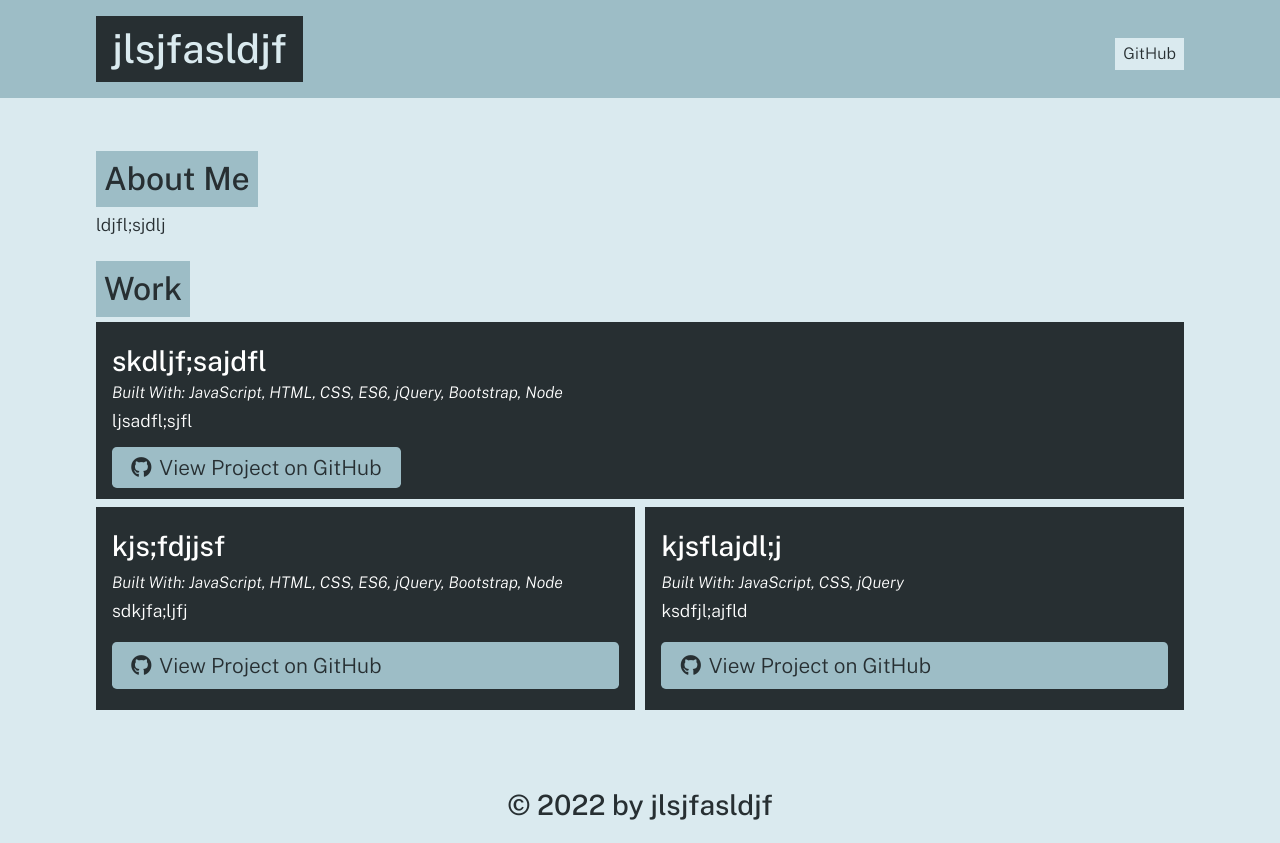
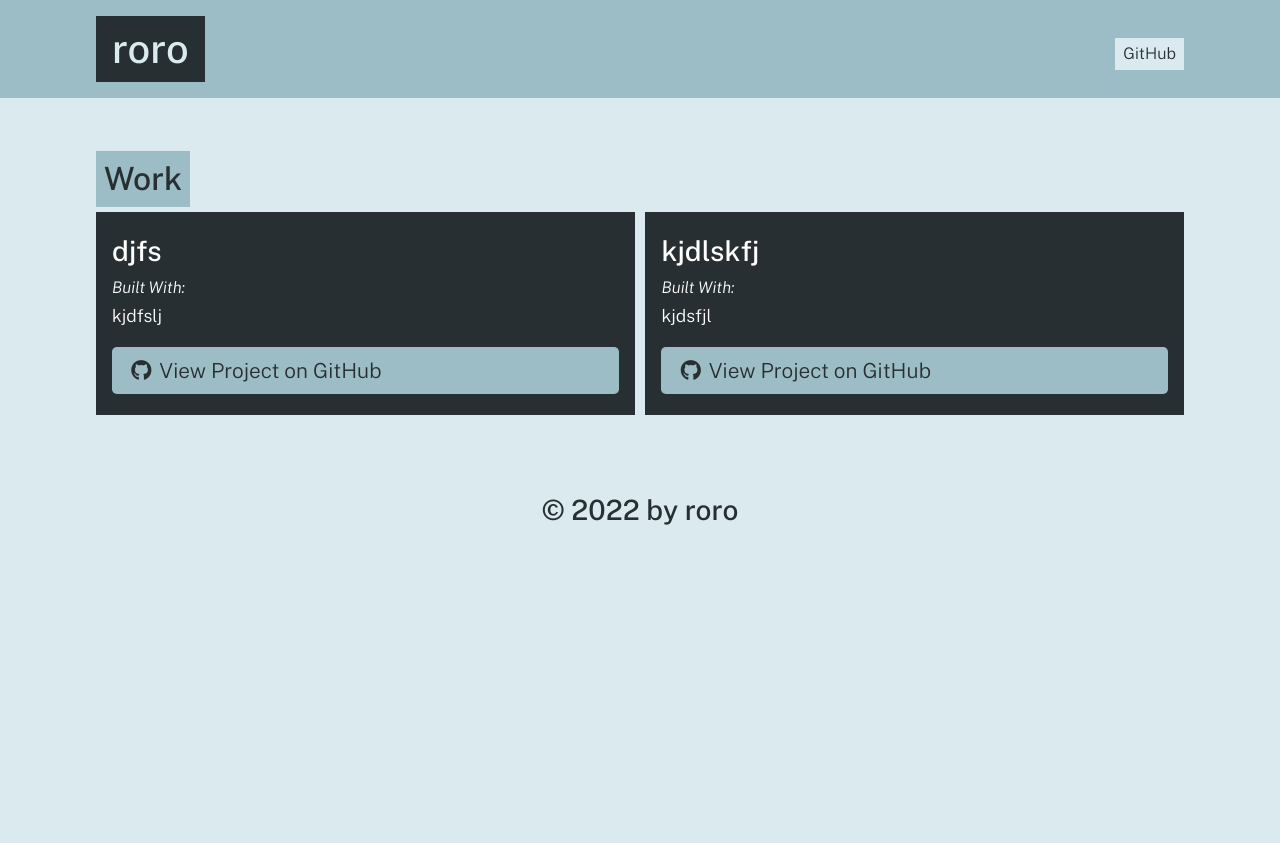
Before and after one commit to RochelleYounger/portfolio-generator, a website: page dist/index.html in a window 1280 px wide. After the commit the page ends 800 px from the top, so only its background shows below. Drawn offline with nearby package versions, Linux system fonts and the light colour scheme.

Commit message:
ran program and it changed distribution files

```diff
--- a/dist/index.html
+++ b/dist/index.html
@@ -15,54 +15,39 @@
     <body>
         <header>
         <div class="container flex-row justify-space-between align-center py-3">
-            <h1 class="page-title text-secondary bg-dark py-2 px-3">jlsjfasldjf</h1>
+            <h1 class="page-title text-secondary bg-dark py-2 px-3">roro</h1>
             <nav class="flex-row">
-            <a class="ml-2 my-1 px-2 py-1 bg-secondary text-dark" href="https://github.com/ljl;j;lj">GitHub</a>
+            <a class="ml-2 my-1 px-2 py-1 bg-secondary text-dark" href="https://github.com/kdlj">GitHub</a>
             </nav>
         </div>
         </header>
         <main class="container my-5">
-
-            <section class="my-3" id="about">
-                <h2 class="text-dark bg-primary p-2 display-inline-block">About Me</h2>
-                <p>ldjfl;sjdlj</p>
-            </section>
 
 
             <section class="my-3" id="portfolio">
                 <h2 class="text-dark bg-primary p-2 display-inline-block">Work</h2>
                 <div class="flex-row justify-space-between">
 
-                    <div class="col-12 mb-2 bg-dark text-light p-3">
-                    <h3 class="portfolio-item-title text-light">skdljf;sajdfl</h3>
-                    <h5 class="portfolio-languages">
-                        Built With:
-                        JavaScript, HTML, CSS, ES6, jQuery, Bootstrap, Node
-                    </h5>
-                    <p>ljsadfl;sjfl</p>
-                    <a href="dlsfjljdfl;sj" class="btn"><i class="fab fa-github mr-2"></i>View Project on GitHub</a>
-                    </div>
-
 
 
                     <div class="col-12 col-md-6 mb-2 bg-dark text-light p-3 flex-column">
-                    <h3 class="portfolio-item-title text-light">kjs;fdjjsf</h3>
+                    <h3 class="portfolio-item-title text-light">djfs</h3>
                     <h5 class="portfolio-languages">
                         Built With:
-                        JavaScript, HTML, CSS, ES6, jQuery, Bootstrap, Node
+
                     </h5>
-                    <p>sdkjfa;ljfj</p>
-                    <a href="ljds;lfjdsl;jf" class="btn mt-auto"><i class="fab fa-github mr-2"></i>View Project on GitHub</a>
+                    <p>kjdfslj</p>
+                    <a href="jkldsflkjs" class="btn mt-auto"><i class="fab fa-github mr-2"></i>View Project on GitHub</a>
                     </div>
 
                     <div class="col-12 col-md-6 mb-2 bg-dark text-light p-3 flex-column">
-                    <h3 class="portfolio-item-title text-light">kjsflajdl;j</h3>
+                    <h3 class="portfolio-item-title text-light">kjdlskfj</h3>
                     <h5 class="portfolio-languages">
                         Built With:
-                        JavaScript, CSS, jQuery
+
                     </h5>
-                    <p>ksdfjl;ajfld</p>
-                    <a href="slkjflj" class="btn mt-auto"><i class="fab fa-github mr-2"></i>View Project on GitHub</a>
+                    <p>kjdsfjl</p>
+                    <a href="fdjslkj" class="btn mt-auto"><i class="fab fa-github mr-2"></i>View Project on GitHub</a>
                     </div>
 
                 </div>
@@ -70,7 +55,7 @@
 
         </main>
         <footer class="container text-center py-3">
-            <h3 class="text-dark">&copy; 2022 by jlsjfasldjf</h3>
+            <h3 class="text-dark">&copy; 2022 by roro</h3>
         </footer>
     </body>
     </html>
```
